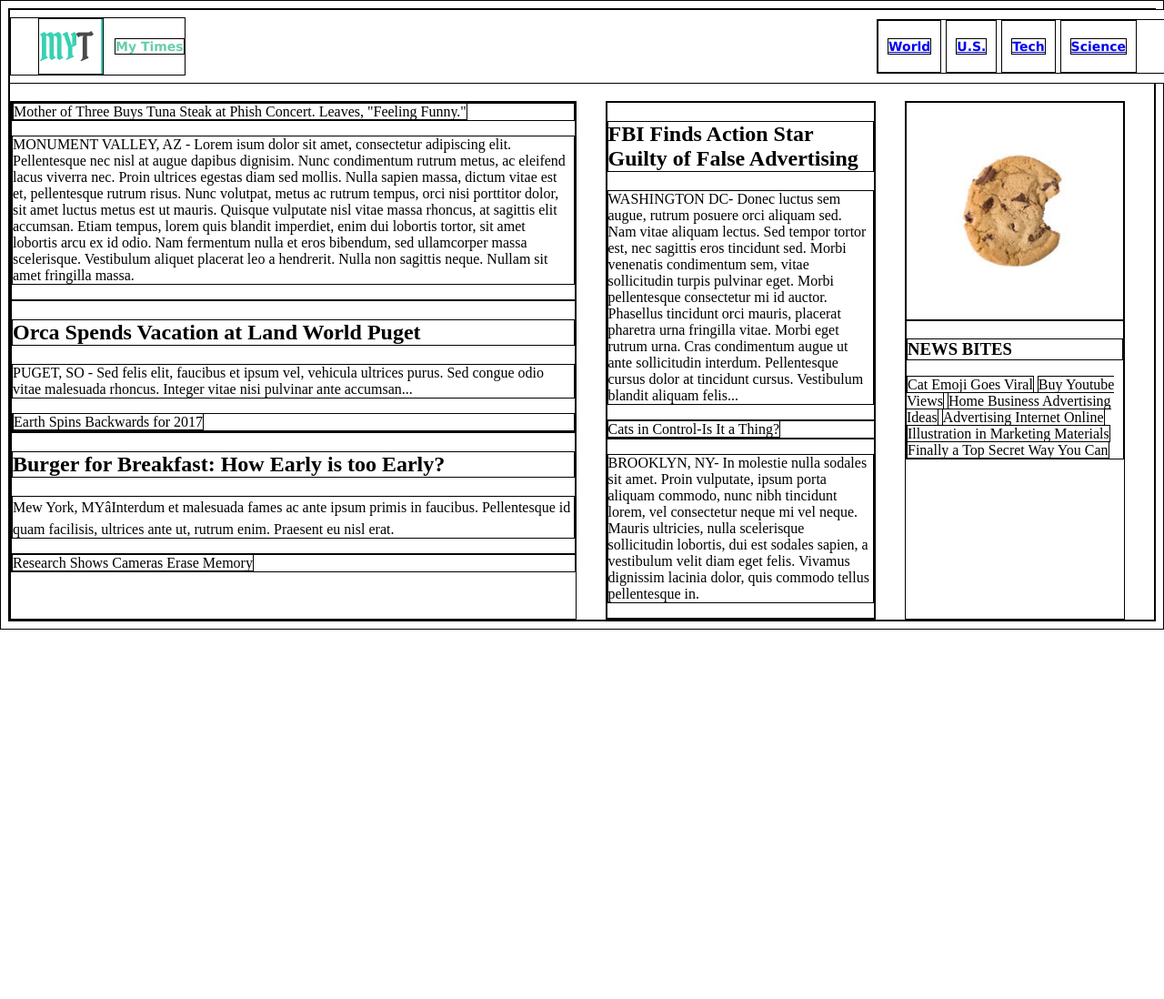
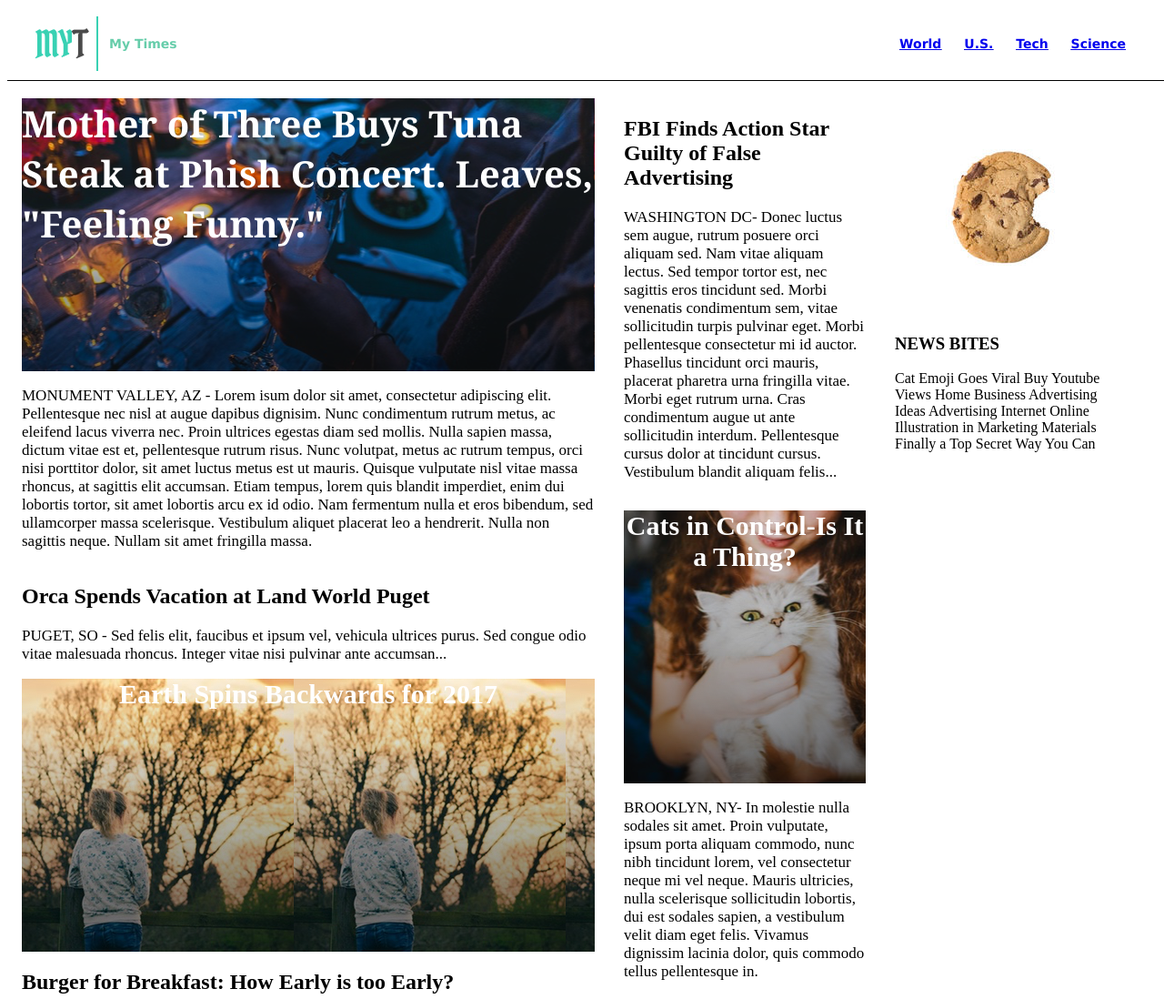
Before and after one commit to Dirby/MyTimes, a plain HTML site: page index.html in a window 1280 px wide. Shown: the top 1098 px of the page at 91% size. Before the commit the page ends 800 px from the top, so only its background shows below. Drawn offline with Linux system fonts and the light colour scheme.

Commit message:
images added

```diff
--- a/resources/css/style.css
+++ b/resources/css/style.css
@@ -1,4 +1,4 @@
-* {
+ {
     border: 1px solid black;
 }
 
@@ -51,8 +51,11 @@ nav span {
 .main-content {
     display: flex;
     padding-top: 100px;
+    width: 1232px;
+    margin: 0 auto 78px auto;
 }
 
+/*  FIRST COLUMN  */
 .column-large {
     display: flex;
     flex-direction: column;
@@ -60,18 +63,54 @@ nav span {
     width: 630px;
 }
 
-.monument-valley {
+.tuna-headline {
+    background-image: url(../images/img-story-main.png);
+    width: 630px;
+    height: 300px;
+    margin-top: 0;
+    font-family: Georgia, sans-serif;
+    font-weight: bold;
+    font-size: 40px;
+    text-align: left;
+    color: white;
+}
+
+.earth-spins {
+    background-image: url(../images/img-story-2.png);
+    height: 300px;
+    margin-top: 15px;
+    font-family: Georgia sans-serif;
+    font-weight: bold;
+    font-size: 30px;
+    text-align: center;
+    color: white;
     display: block;
 }
 
-.tuna {
+.camera {
+    background-image: url(../images/img-story-3.png);
+    height: 300px;
+    margin-top: 15px;
+    font-family: Georgia sans-serif;
+    font-weight: bold;
+    font-size: 30px;
+    text-align: center;
+    color: white;
     display: block;
 }
 
-p {
+h2 {
     display: block;
+    font-size: 1.5em;
+    font-weight: bold;
 }
 
+.article-text {
+    display: block;
+    font-size: 17px;
+}
+
+/*  SECOND COLUMN  */
 .column-medium {
     display: flex;
     flex-direction: column;
@@ -79,6 +118,29 @@ p {
     margin-right: 32px;
 }
 
+.fbi-story {
+    display: block;
+}
+
+.cats {
+    background-image: url(../images/img-story-1.png);
+    height: 300px;
+    margin-top: 15px;
+    font-family: Georgia sans-serif;
+    font-weight: bold;
+    font-size: 30px;
+    text-align: center;
+    color: white;
+    display: block;
+}
+
+.brooklyn {
+    display: block;
+}
+
+
+
+/*  THIRD COLUMN  */
 .column-small {
     display: flex;
     flex-direction: column;
```
Also changed, not shown: 1 other file.
